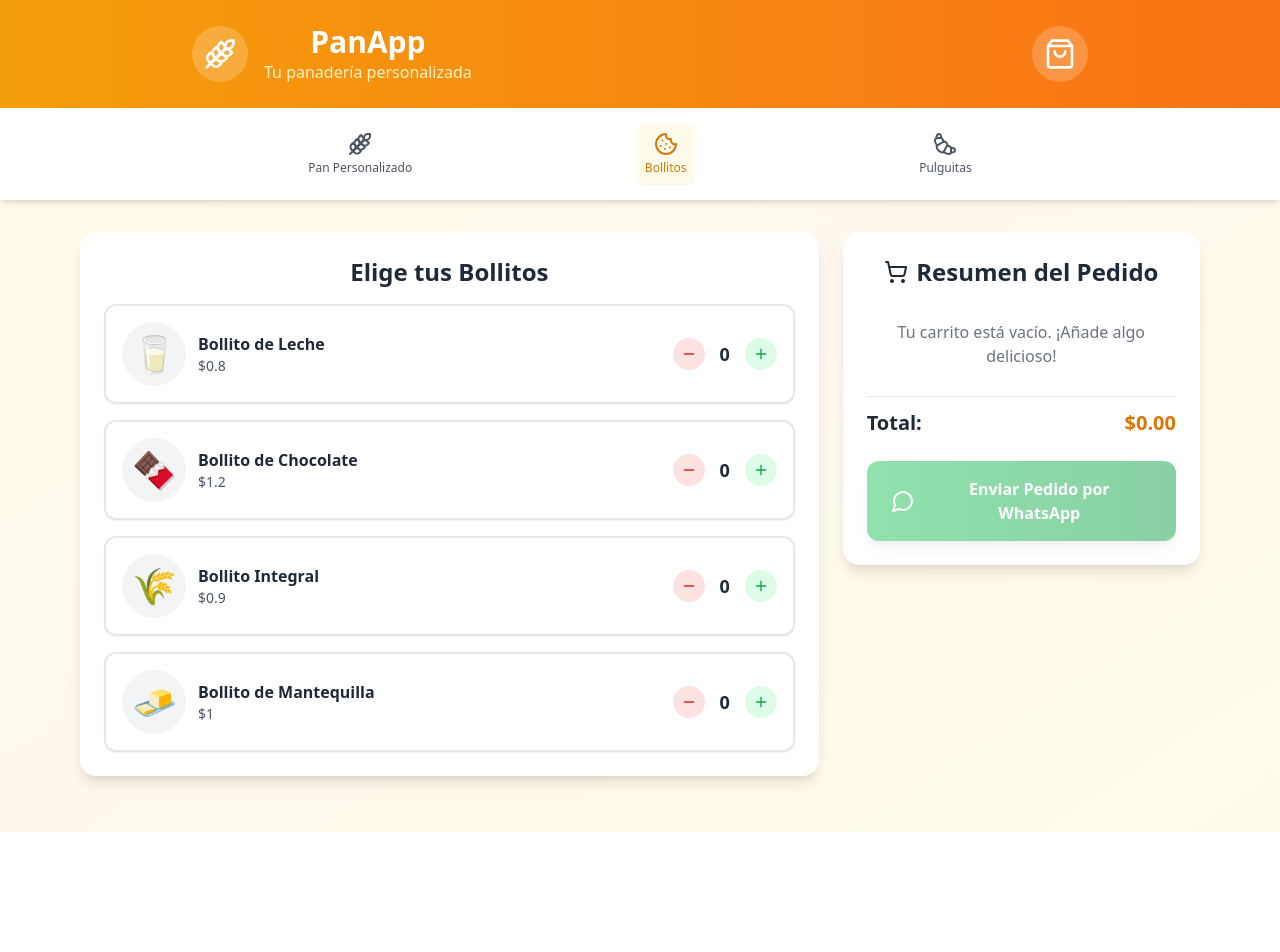
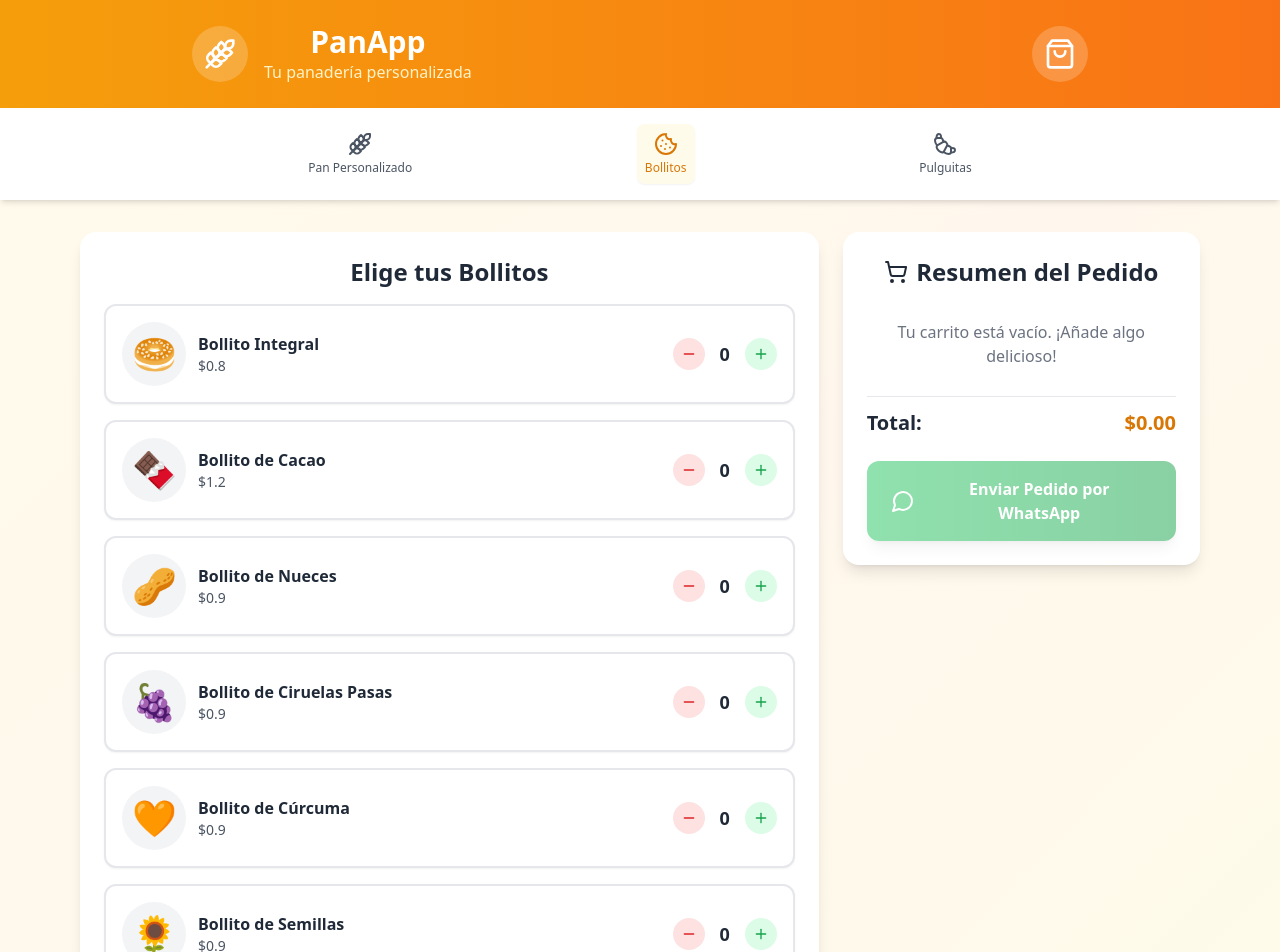
Before and after one commit to ruiznietocom-web/panes4, a React (Create React App) app: page /bollitos in a window 1280 px wide. Shown: the top 952 px of the page. Before the commit the page ends 832 px from the top, so only its background shows below. Built offline with nearby package versions, Linux system fonts and the light colour scheme.

Commit message:
Update products.js

```diff
--- a/src/data/products.js
+++ b/src/data/products.js
@@ -134,32 +134,61 @@ export const extras = [
 
 export const bollitos = [
   {
-    id: 1,
-    name: "Bollito de Leche",
+   id: 1,
+    name: "Bollito Integral",
     description: "Suave y esponjoso, ideal para el desayuno",
-    image: "🥛",
+    image: "🥯",
     price: 0.80
   },
   {
     id: 2,
-    name: "Bollito de Chocolate",
+    name: "Bollito de Cacao",
     description: "Con trozos de chocolate, un dulce capricho",
     image: "🍫",
     price: 1.20
   },
   {
     id: 3,
-    name: "Bollito Integral",
-    description: "Opción saludable con cereales",
-    image: "🌾",
+    name: "Bollito de Nueces",
+    description: "Crujiente con nueces, nutritivo y delicioso",
+    image: "🥜",
     price: 0.90
   },
   {
     id: 4,
-    name: "Bollito de Mantequilla",
-    description: "Rico sabor a mantequilla, perfecto para acompañar",
-    image: "🧈",
+    name: "Bollito de Ciruelas Pasas",
+    description: "Dulce y energético, con frutas deshidratadas",
+    image: "🍇",
+    price: 0.90
+  },
+  {
+    id: 5,
+    name: "Bollito de Cúrcuma",
+    description: "Aromático y exótico, con un toque dorado",
+    image: "🧡",
+    price: 0.90
+  },
+  {
+    id: 6,
+    name: "Bollito de Semillas",
+    description: "Crujiente, lleno de fibra y minerales",
+    image: "🌻",
+    price: 0.90
+  },
+  {
+    id: 7,
+    name: "Bollito de Ajo",
+    description: "Sabor intenso, perfecto para acompañar comidas",
+    image: "🧄",
+    price: 0.90
+  },
+  {
+    id: 8,
+    name: "Bollito de Tomate y Orégano",
+    description: "Mediterráneo, sabroso y con aroma casero",
+    image: "🍅",
     price: 1.00
+
   }
 ];
 
```
